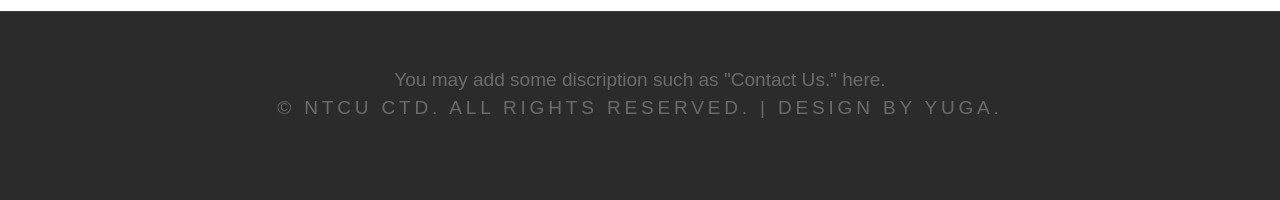
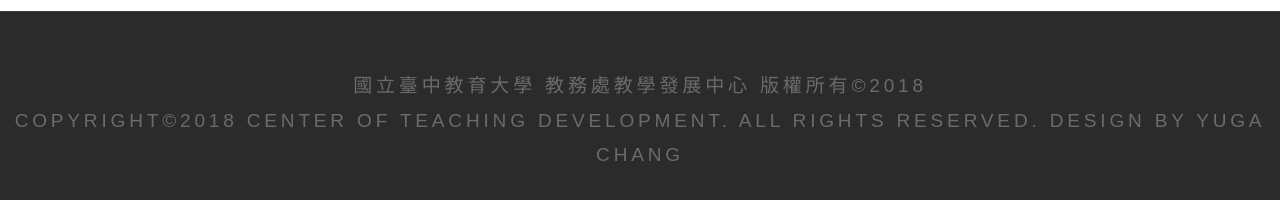
Before and after one commit to iamyugachang/-, a plain HTML site: page subgroup/09/index.html in a window 1280 px wide. Shown: the part 738-938 px from the top of the page. Drawn offline with nearby package versions, Linux system fonts and the light colour scheme; files that its build step writes are made by us from their sources.

Commit message:
Add files via upload

```diff
--- a/subgroup/09/index.html
+++ b/subgroup/09/index.html
@@ -298,8 +298,8 @@
 
 			</script>
 <div id="copyright" class="container">
-	<span>You may add some discription such as "Contact Us." here.</span>
-	<p>&copy; NTCU CTD. All rights reserved. | Design by Yuga.</p>
+
+	<p>國立臺中教育大學 教務處教學發展中心 版權所有©2018<br>Copyright©2018 Center of Teaching Development. All Rights Reserved. Design by Yuga Chang</p>
 </div>
 </body>
 </html>
```
Also changed, not shown: subgroup/11/index.html (+2 -2 lines), subgroup/12/index.html (+2 -2 lines), subgroup/13/index.html (+2 -2 lines), subgroup/14/index.html (+2 -2 lines).
